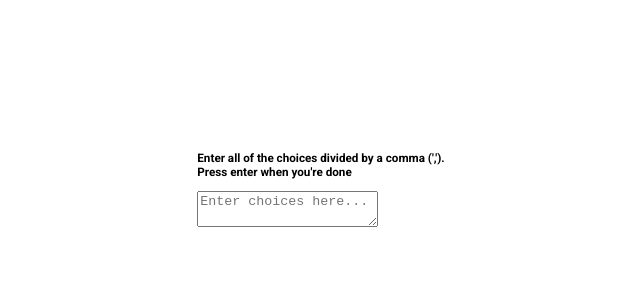
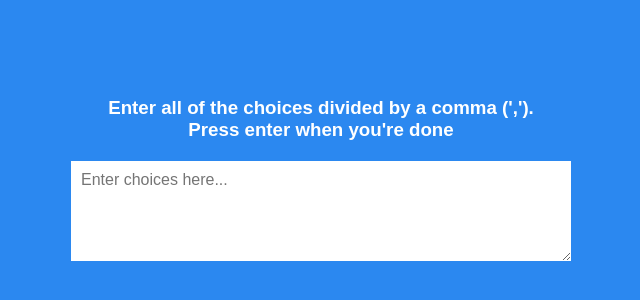
Before and after one commit to rgoshen/random_choice_picker, a plain HTML site: page index.html in a window 1280 px wide. Shown: the part 216-516 px from the top of the page, without its empty margins (319-959 px from the left). Drawn offline with Linux system fonts and the light colour scheme; a web font is replaced by a local one.

Commit message:
added styling

```diff
--- a/css/style.css
+++ b/css/style.css
@@ -1,21 +1,52 @@
-@import url("https://fonts.googleapis.com/css2?family=Roboto:ital,wght@0,400;0,700;1,400&display=swap");
+@import url("https://fonts.googleapis.com/css?family=Muli&display=swap");
 
 * {
   box-sizing: border-box;
 }
 
-html {
-  font-size: 10px;
-}
-
 body {
-  font-family: "Roboto", sans-serif;
-  padding: 0;
-  margin: 0;
+  background-color: #2b88f0;
+  font-family: "Muli", sans-serif;
   display: flex;
   flex-direction: column;
   align-items: center;
   justify-content: center;
   height: 100vh;
   overflow: hidden;
+  margin: 0;
 }
+
+h3 {
+  color: #fff;
+  margin: 10px 0 20px;
+  text-align: center;
+}
+
+.container {
+  width: 500px;
+}
+
+textarea {
+  border: none;
+  display: block;
+  width: 100%;
+  height: 100px;
+  font-family: inherit;
+  padding: 10px;
+  margin: 0 0 20px;
+  font-size: 16px;
+}
+
+.tag {
+  background-color: #f0932b;
+  color: #fff;
+  border-radius: 50px;
+  padding: 10px 20px;
+  margin: 0 5px 10px 0;
+  font-size: 14px;
+  display: inline-block;
+}
+
+.tag.highlight {
+  background-color: #273c75;
+}
```
